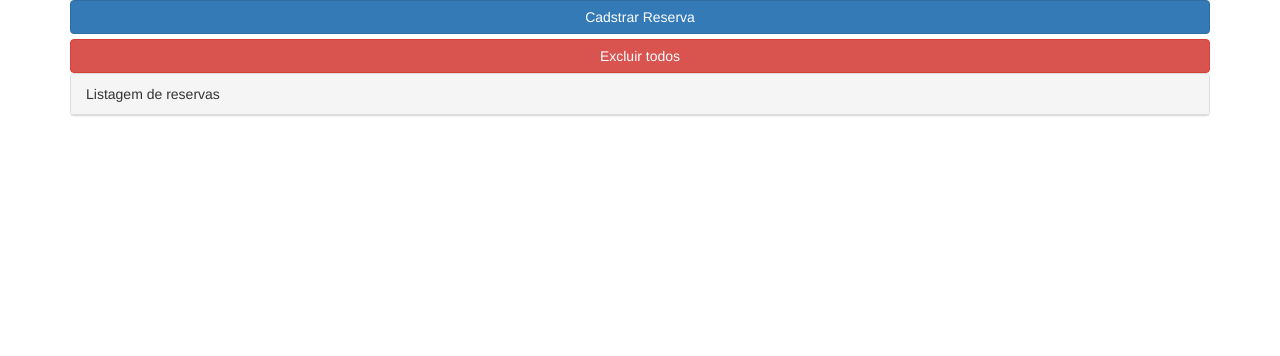
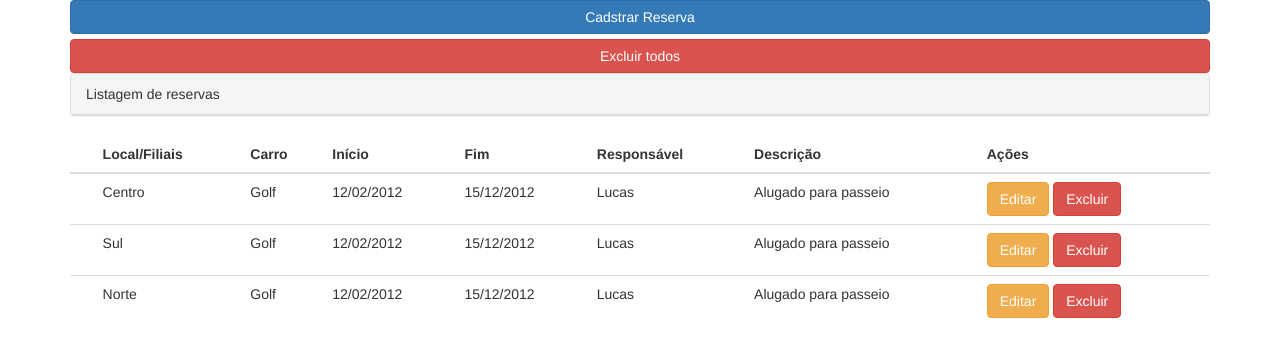
Before and after one commit to pcfmello/rent-a-car-system-frontend, a website: page index.html in a window 1280 px wide. Drawn offline with nearby package versions, Linux system fonts and the light colour scheme.

Commit message:
Criada tabela para desktop
- Adicionada tabela e listado os itens;
- Criado botões de ação para cada item da tabela.

```diff
--- a/index.html
+++ b/index.html
@@ -98,30 +98,36 @@
         </ul>
       </div>
 
-
-
-      <!-- <table class="table .table-hover">
+      <table class="table .table-hover hidden-xs">
         <thead>
           <tr>
-            <th>Local/Filiais</th>
-            <th>Carro</th>
-            <th>Início</th>
-            <th>Fim</th>
-            <th>Responsável</th>
-            <th>Descrição</th>
+            <th></th>
+            <th class"text-center">Local/Filiais</th>
+            <th class"text-center">Carro</th>
+            <th class"text-center">Início</th>
+            <th class"text-center">Fim</th>
+            <th class"text-center">Responsável</th>
+            <th class"text-center">Descrição</th>
+            <th class"text-center">Ações</th>
           </tr>
         </thead>
         <tbody>
-          <tr>
-            <td>Centro</td>
-            <td>Logan</td>
-            <td>30/08/2017</td>
-            <td>10/09/2017</td>
-            <td>Paulo Cesar</td>
-            <td>Viagem a negócios</td>
+          <tr ng-repeat="reserva in lista">
+            <td></td>
+            <td>{{reserva.local}}</td>
+            <td>{{reserva.carro}}</td>
+            <td>{{reserva.dataInicio}}</td>
+            <td>{{reserva.dataFim}}</td>
+            <td>{{reserva.responsavel}}</td>
+            <td>{{reserva.descricao}}</td>
+            <td>
+              <button class="btn btn-warning" >Editar</button>
+              <button class="btn btn-danger" data-toggle="modal"
+                  data-target="#confirmaExclusao">Excluir</button>
+            </td>
           </tr>
         </tbody>
-      </table> -->
+      </table>
 
       <div class="modal fade" id="confirmaExclusao" tabindex="-1" role="dialog">
         <div class="modal-dialog" role="document">
```
